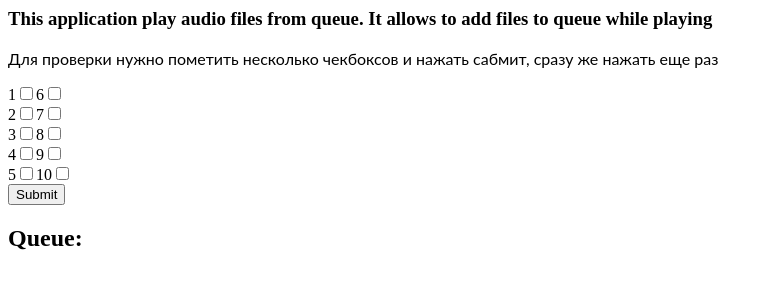
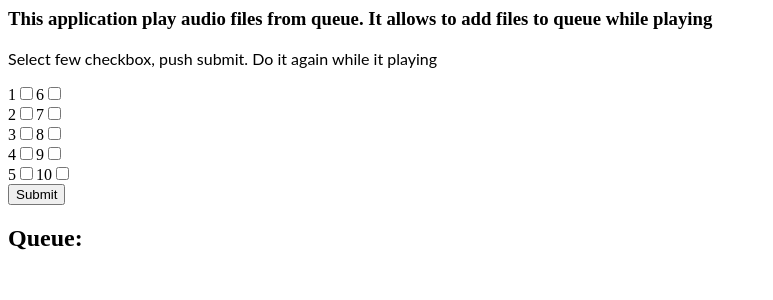
Before and after one commit to zachross25/playsoundsqueue, an Angular app: page / in a window 1280 px wide. Shown: the top 300 px of the page, without its empty margins (0-773 px from the left). Built offline with nearby package versions, Linux system fonts and the light colour scheme.

Commit message:
translate to english

```diff
--- a/src/app/app.component.html
+++ b/src/app/app.component.html
@@ -1,7 +1,7 @@
 <hello name="{{ name }}"></hello>
 
 <p>
-  Для проверки нужно пометить несколько чекбоксов и нажать сабмит, сразу же нажать еще раз
+  Select few checkbox, push submit. Do it again while it playing
 </p>
 <form  #hForm="ngForm" (ngSubmit)="submitForm(hForm)">
   <div style="float: left">
```
